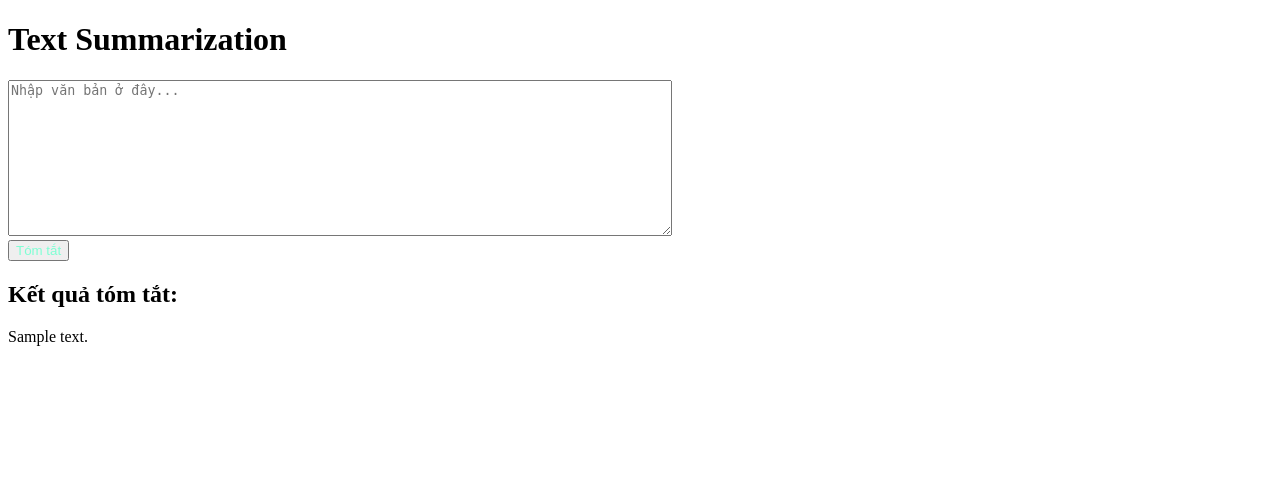
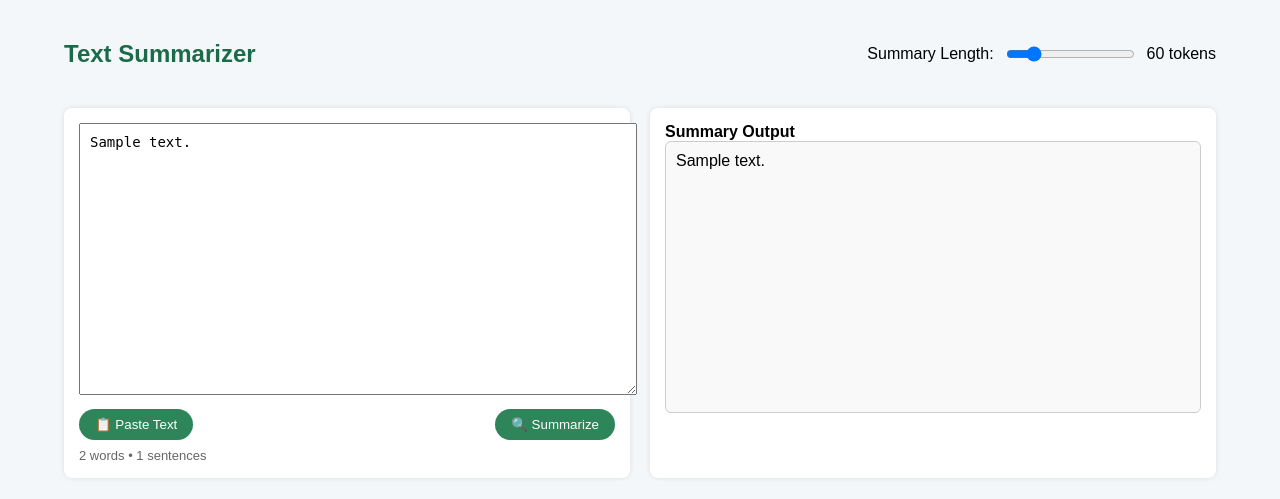
Before and after one commit to hoangbaokhanh1511/Text_Summarization_Project, a Flask app: template templates/index.html in a window 1280 px wide. Shown: the top 499 px of the page. Run offline with Flask 3, Linux system fonts and the light colour scheme; the template is opened without the code that fills it: most values are stand-ins (such as "Sample title", 1, 10 or a date in 2020).

Commit message:
[Update code html, css]

```diff
--- /dev/null
+++ b/static/style.css
@@ -0,0 +1,83 @@
+body {
+    font-family: Arial, sans-serif;
+    background-color: #f4f7fa;
+    margin: 0;
+    padding: 0;
+}
+
+.container {
+    width: 90%;
+    margin: 20px auto;
+}
+
+.header {
+    display: flex;
+    justify-content: space-between;
+    align-items: center;
+}
+
+h2 {
+    color: #1c6b48;
+}
+
+.slider-container {
+    display: flex;
+    align-items: center;
+    gap: 10px;
+}
+
+.editor {
+    display: flex;
+    gap: 20px;
+    margin-top: 20px;
+}
+
+.input-box, .output-box {
+    flex: 1;
+    background-color: white;
+    padding: 15px;
+    border-radius: 8px;
+    box-shadow: 0 0 5px rgba(0,0,0,0.1);
+}
+
+textarea {
+    width: 100%;
+    height: 250px;
+    resize: vertical;
+    padding: 10px;
+    font-size: 14px;
+}
+
+.actions {
+    display: flex;
+    justify-content: space-between;
+    margin-top: 10px;
+}
+
+.actions button {
+    padding: 8px 16px;
+    border: none;
+    border-radius: 20px;
+    background-color: #2f855a;
+    color: white;
+    cursor: pointer;
+}
+
+.actions button:hover {
+    background-color: #276749;
+}
+
+#summaryBox {
+    white-space: pre-wrap;
+    padding: 10px;
+    border: 1px solid #ccc;
+    border-radius: 6px;
+    background: #f9f9f9;
+    min-height: 250px;
+}
+
+.stats {
+    margin-top: 8px;
+    color: #666;
+    font-size: 13px;
+}
--- a/templates/index.html
+++ b/templates/index.html
@@ -1,17 +1,61 @@
 <!DOCTYPE html>
-<html>
+<html lang="en">
 <head>
-    <title>Text Summarization Demo</title>
+    <meta charset="UTF-8">
+    <title>Smart Text Summarizer</title>
+    <link rel="stylesheet" href="{{ url_for('static', filename='style.css') }}">
 </head>
 <body>
-    <h1>Text Summarization</h1>
-    <form method="POST">
-        <textarea name="text" rows="10" cols="80" placeholder="Nhập văn bản ở đây...">{{ request.form['text'] if request.form.get('text') else '' }}</textarea><br>
-        <input style="color: aquamarine;" type="submit" value="Tóm tắt">
-    </form>
-    {% if summary %}
-    <h2>Kết quả tóm tắt:</h2>
-    <p>{{ summary }}</p>
-    {% endif %}
+    <div class="container">
+        <div class="header">
+            <h2>Text Summarizer</h2>
+            <div class="slider-container">
+                <label for="summaryLength">Summary Length:</label>
+                <input type="range" id="summaryLength" name="summary_length" min="30" max="200" value="60"
+                       oninput="lengthValue.innerText = this.value + ' tokens'">
+                <span id="lengthValue">60 tokens</span>
+            </div>
+        </div>
+
+        <form method="POST">
+            <div class="editor">
+                <div class="input-box">
+                    <textarea name="text" id="textInput" placeholder="Paste or type text...">{{ input_text }}</textarea>
+                    <div class="actions">
+                        <button type="button" onclick="pasteText()">📋 Paste Text</button>
+                        <button type="submit">🔍 Summarize</button>
+                    </div>
+                    <div class="stats">
+                        <span id="wordCount">0 words</span> • <span id="sentenceCount">0 sentences</span>
+                    </div>
+                </div>
+
+                <div class="output-box">
+                    <label><strong>Summary Output</strong></label>
+                    <div id="summaryBox">{{ summary }}</div>
+                </div>
+            </div>
+        </form>
+    </div>
+
+<script>
+function pasteText() {
+    navigator.clipboard.readText().then(clipText => {
+        document.getElementById('textInput').value = clipText;
+        updateCounts();
+    });
+}
+
+function updateCounts() {
+    const text = document.getElementById('textInput').value;
+    const words = text.trim().split(/\s+/).filter(w => w).length;
+    const sentences = text.split(/[.!?]+/).filter(s => s.trim().length > 0).length;
+    document.getElementById('wordCount').innerText = `${words} words`;
+    document.getElementById('sentenceCount').innerText = `${sentences} sentences`;
+}
+
+document.getElementById('textInput').addEventListener('input', updateCounts);
+window.onload = updateCounts;
+</script>
 </body>
 </html>
```
